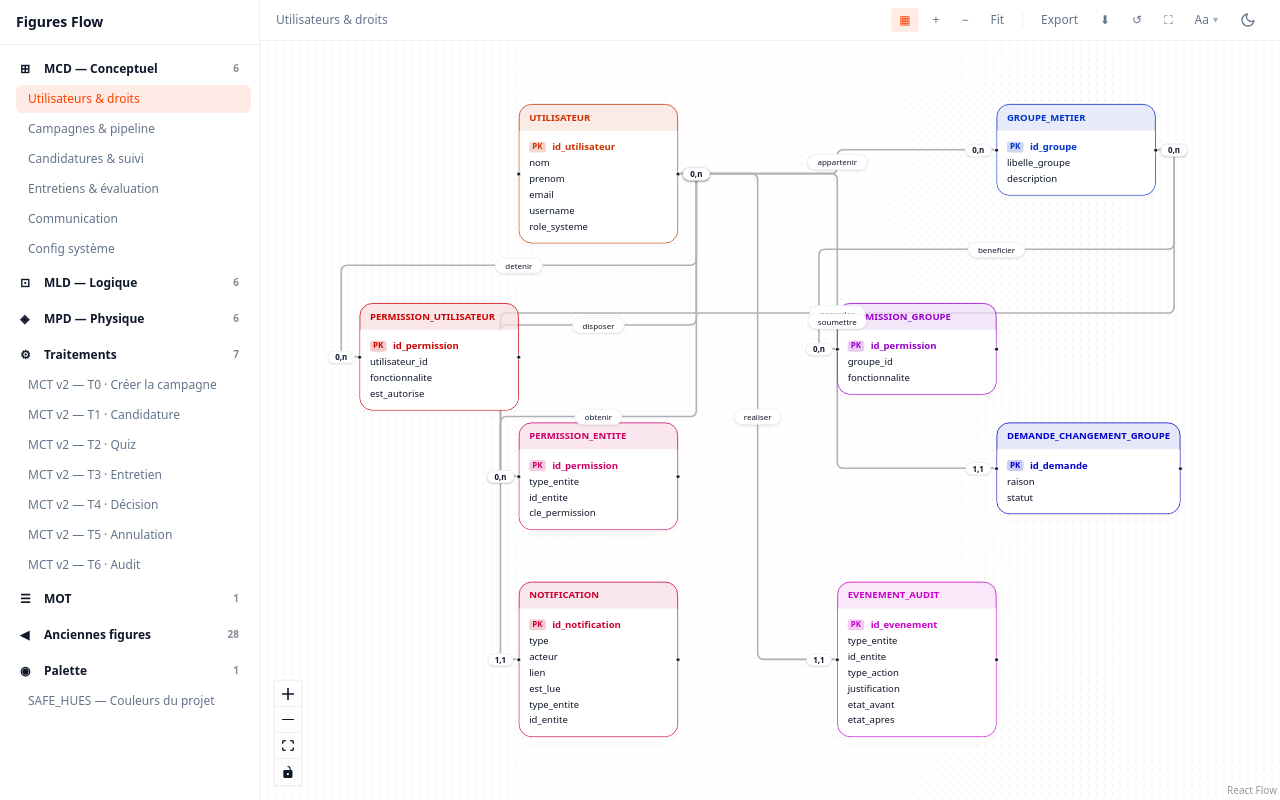
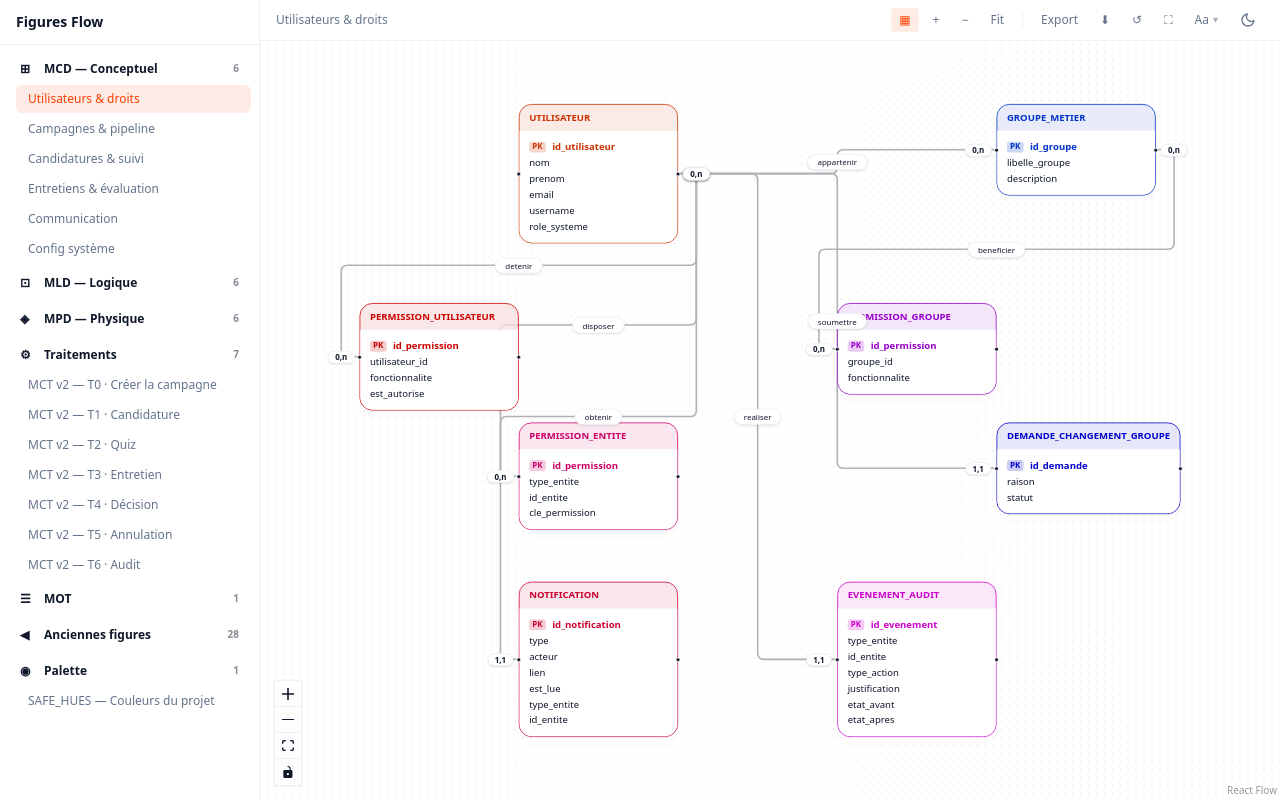
Before and after one commit to doucie/synelia_quizapp, a React (Vite) app in the folder z_mémoire/figures_flow/: page / in a window 1280 px wide. Built offline with nearby package versions, Linux system fonts and the light colour scheme; a web font is replaced by a local one.

Commit message:
refactor(mcd): remove groupe_metier → permission_entite edge

```diff
--- a/z_mémoire/figures_flow/src/diagrams/nouveau/mcd/utilisateurs_droits.ts
+++ b/z_mémoire/figures_flow/src/diagrams/nouveau/mcd/utilisateurs_droits.ts
@@ -141,13 +141,6 @@ export const utilisateursDroits: DiagramDefinition = {
       data: { label: 'appartenir', cardFrom: '0,n', cardTo: '0,n' },
     },
     {
-      id: 'e-posseder',
-      source: 'groupe_metier',
-      target: 'permission_entite',
-      type: 'relationship',
-      data: { label: 'posseder', cardFrom: '0,n', cardTo: '0,n' },
-    },
-    {
       id: 'e-disposer',
       source: 'utilisateur',
       target: 'permission_entite',
```
